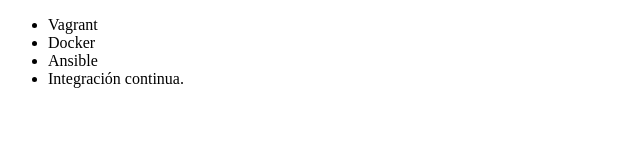
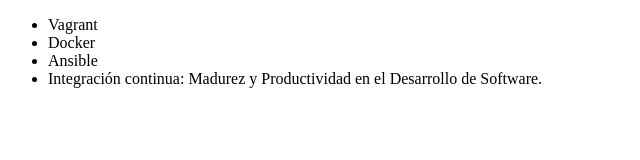
Before and after one commit to ASWAT1/alura-git, a plain HTML site: page index.html in a window 1280 px wide. Shown: the whole page, without its empty margins (0-640 px from the left). Drawn offline with Linux system fonts and the light colour scheme.

Commit message:
Renombrando curso de Integracion continua

```diff
--- a/index.html
+++ b/index.html
@@ -9,7 +9,7 @@
          <li> Vagrant </li>
          <li> Docker </li>
          <li> Ansible </li>
-         <li> Integración continua. </li>
+         <li> Integración continua: Madurez y Productividad en el Desarrollo de Software. </li>
      </ul>
 </body>
 </html>
```
